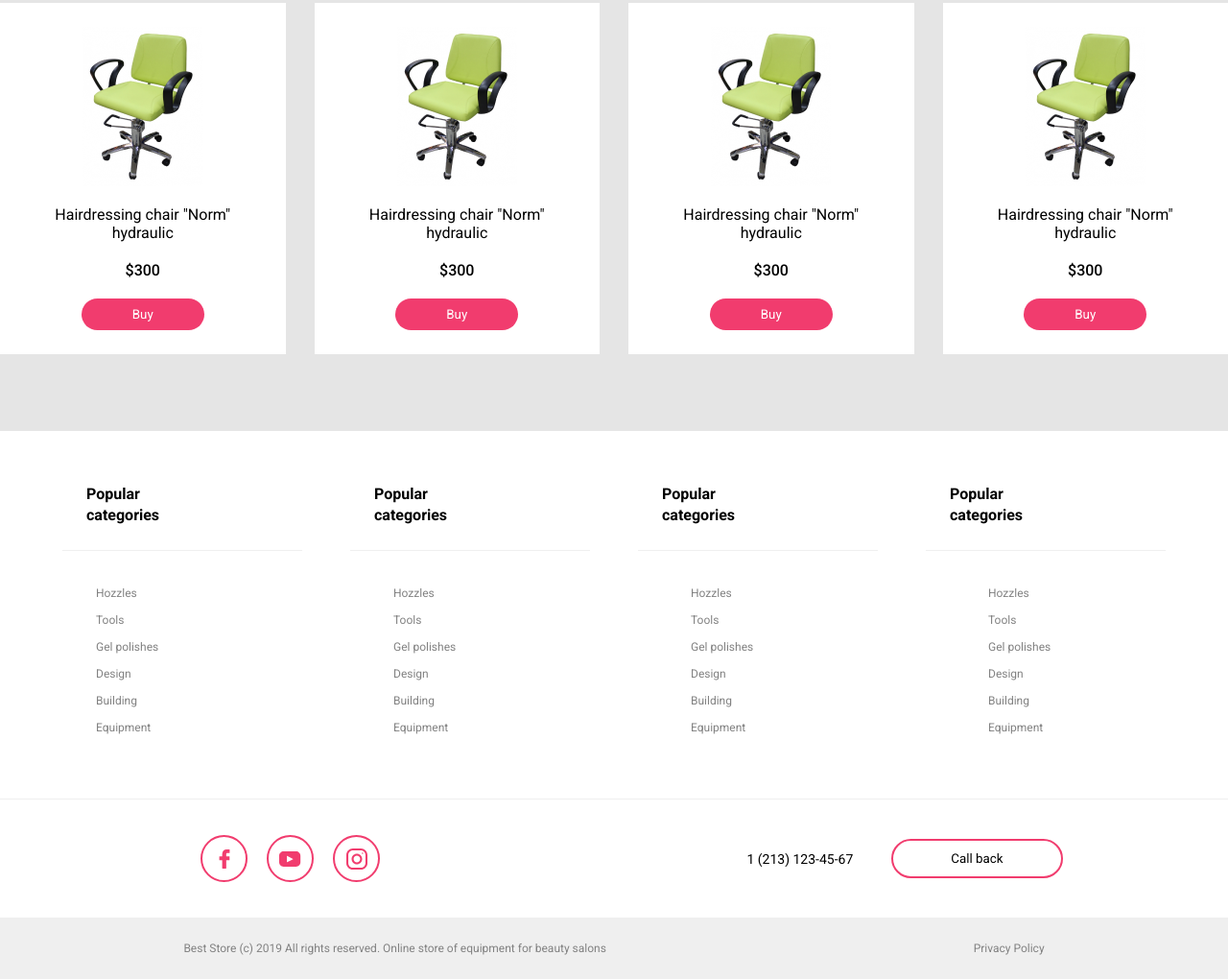
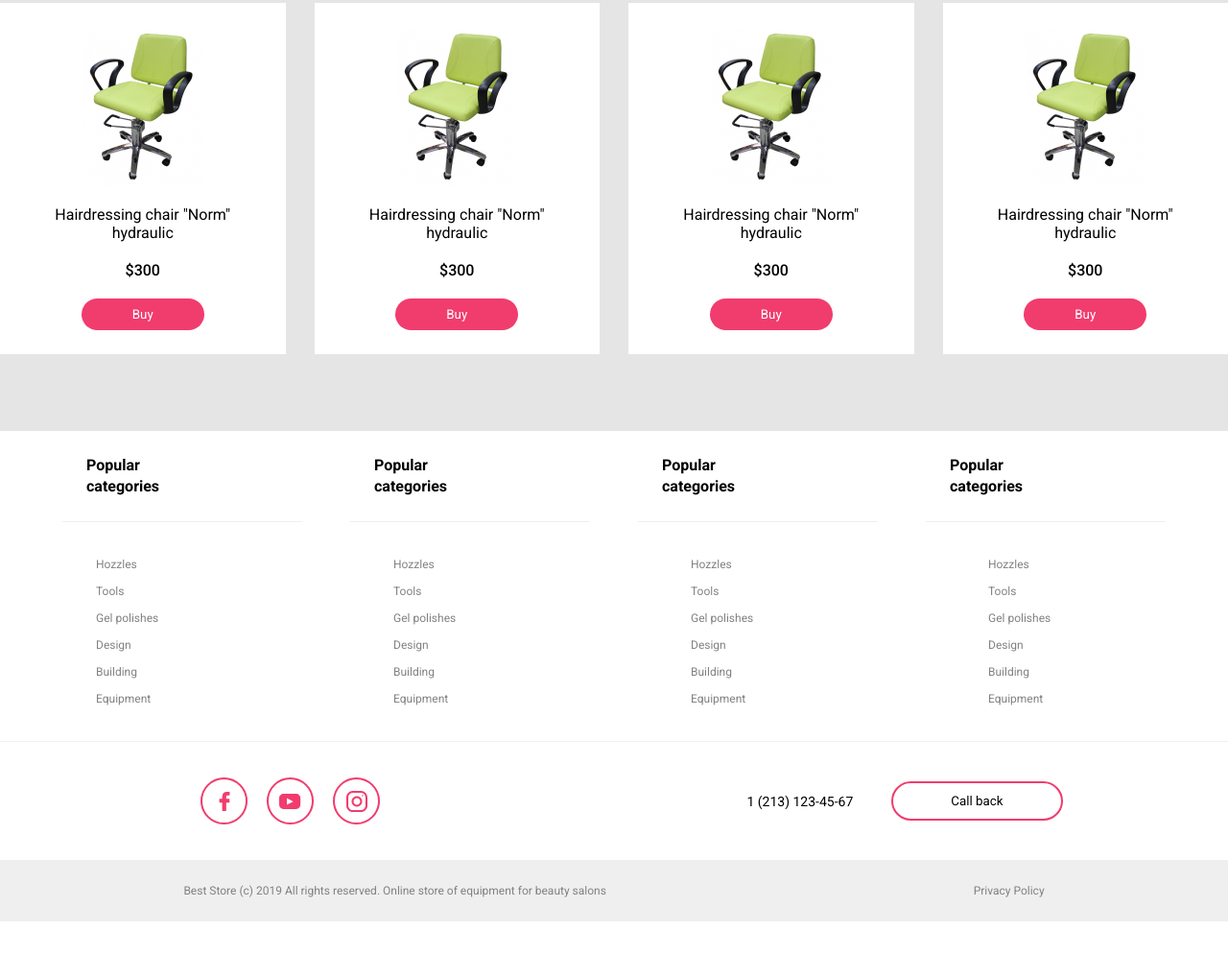
Before and after one commit to Masha8991/Figma, a plain HTML site: page index.html in a window 1280 px wide. Shown: the part 2464-3484 px from the top of the page at 96% size. After the commit the page ends 3424 px from the top, so only its background shows below. Drawn offline with Linux system fonts and the light colour scheme.

Commit message:
new changes

```diff
--- a/style.css
+++ b/style.css
@@ -289,10 +289,6 @@
     border-radius: 30px;
 }
 
-.category{
-    padding: 30px;
-}
-
 .header{
     display: flex;
     justify-content:center;
```
